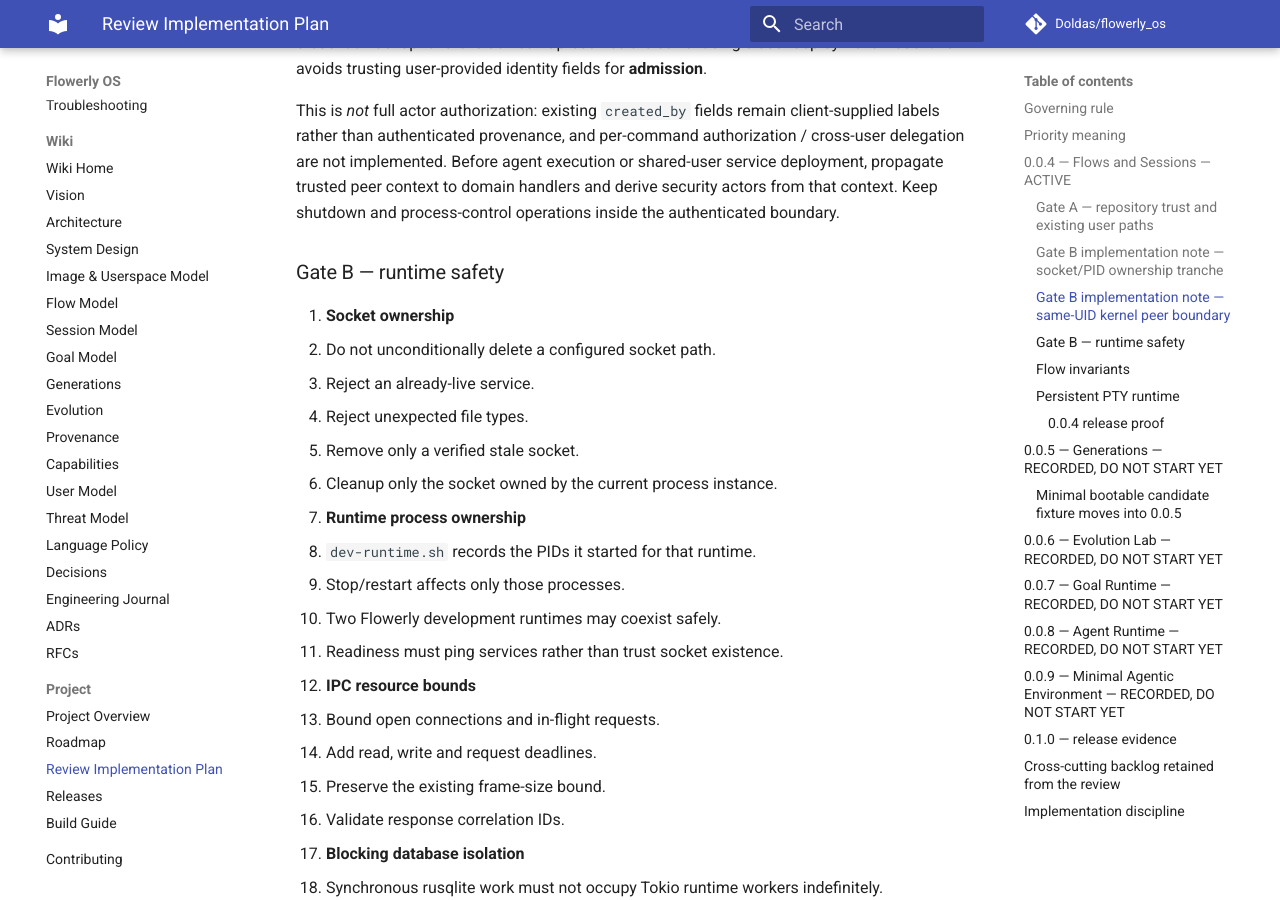
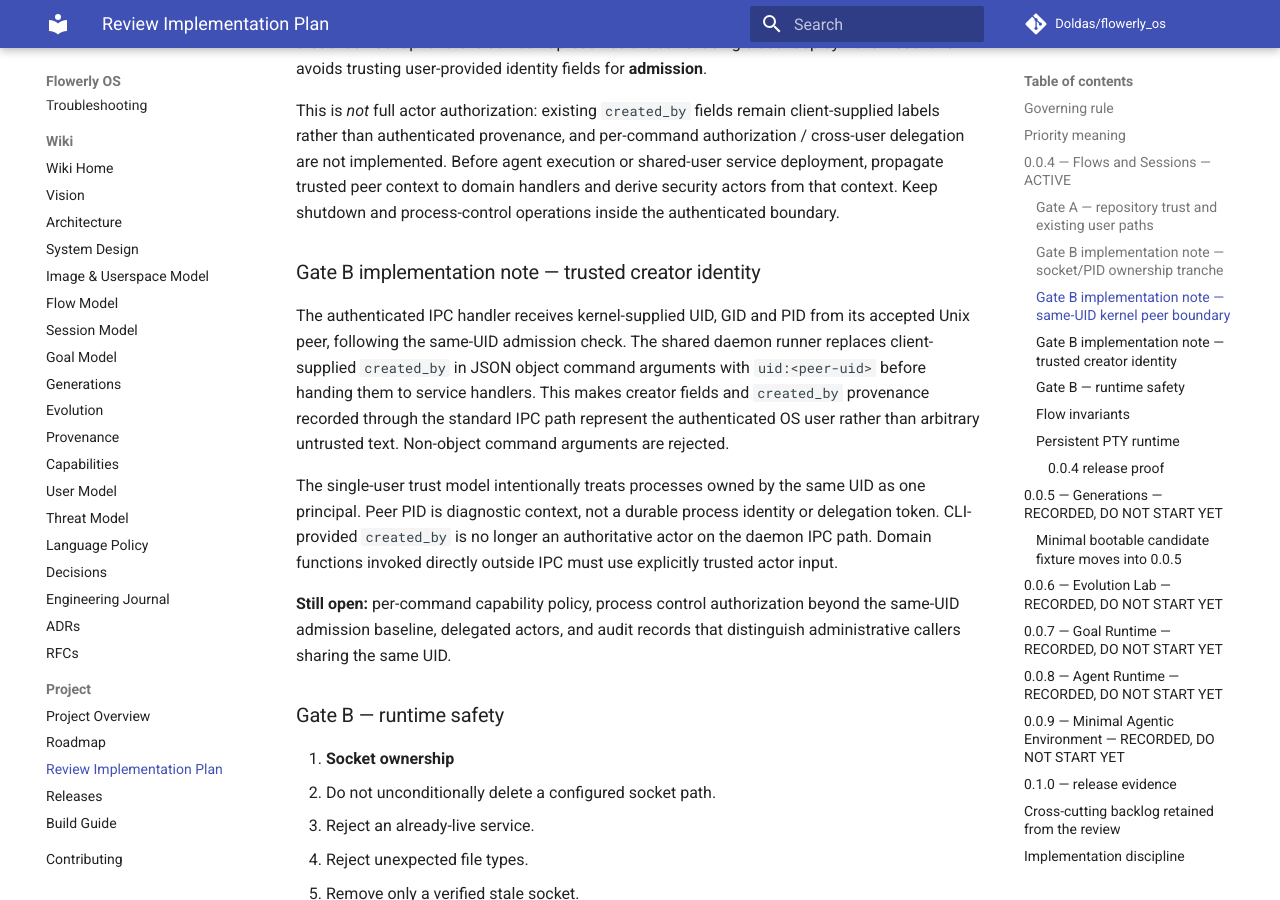
Before and after one commit to Doldas/flowerly_os, an MkDocs documentation site: the page built from docs/review-implementation-plan-2026-10-12.md, in a window 1280 px wide and 900 px high, scrolled down 2295 px. Built offline with MkDocs 1.6.1 and Material for MkDocs 9.7.7, drawn with Linux system fonts in a browser that asks for light colours; comment, search, counter and statistics services are not loaded.

Commit message:
docs(0.0.4): define kernel-sourced creator actor and remaining authorization limits

```diff
--- a/docs/review-implementation-plan-2026-10-12.md
+++ b/docs/review-implementation-plan-2026-10-12.md
@@ -96,6 +96,26 @@
 execution or shared-user service deployment, propagate trusted peer context to
 domain handlers and derive security actors from that context. Keep shutdown
 and process-control operations inside the authenticated boundary.
+
+### Gate B implementation note — trusted creator identity
+
+The authenticated IPC handler receives kernel-supplied UID, GID and PID from
+its accepted Unix peer, following the same-UID admission check. The shared
+daemon runner replaces client-supplied `created_by` in JSON object command
+arguments with `uid:<peer-uid>` before handing them to service handlers.
+This makes creator fields and `created_by` provenance recorded through the
+standard IPC path represent the authenticated OS user rather than arbitrary
+untrusted text. Non-object command arguments are rejected.
+
+The single-user trust model intentionally treats processes owned by the same
+UID as one principal. Peer PID is diagnostic context, not a durable process
+identity or delegation token. CLI-provided `created_by` is no longer an
+authoritative actor on the daemon IPC path. Domain functions invoked directly
+outside IPC must use explicitly trusted actor input.
+
+**Still open:** per-command capability policy, process control authorization
+beyond the same-UID admission baseline, delegated actors, and audit records
+that distinguish administrative callers sharing the same UID.
 
 ### Gate B — runtime safety
 
```
